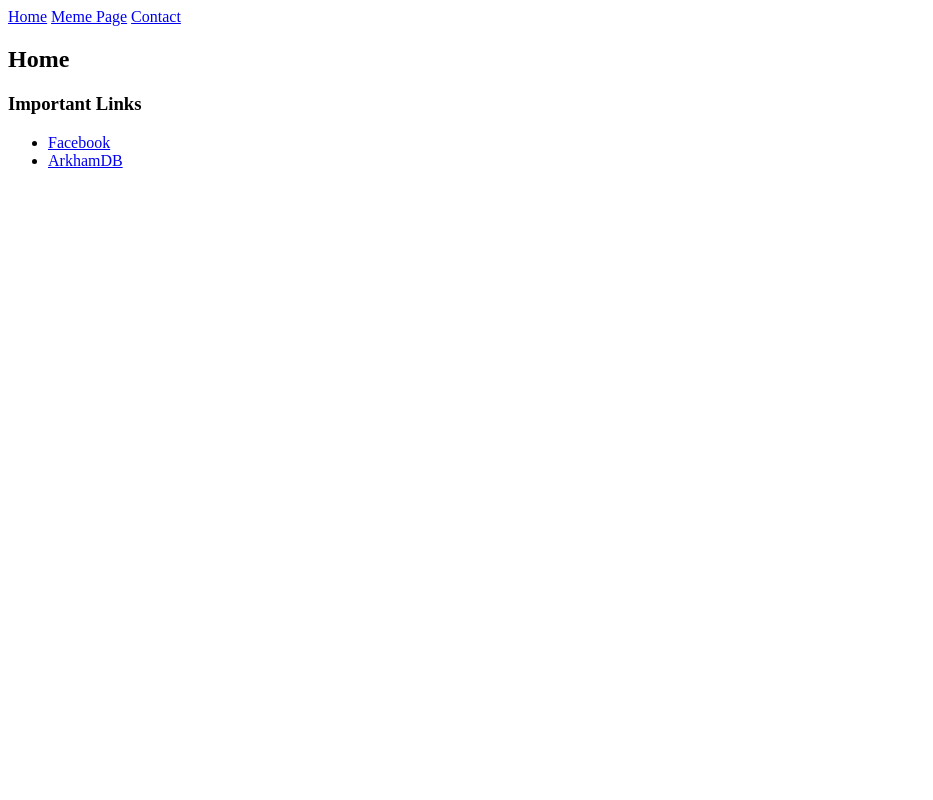
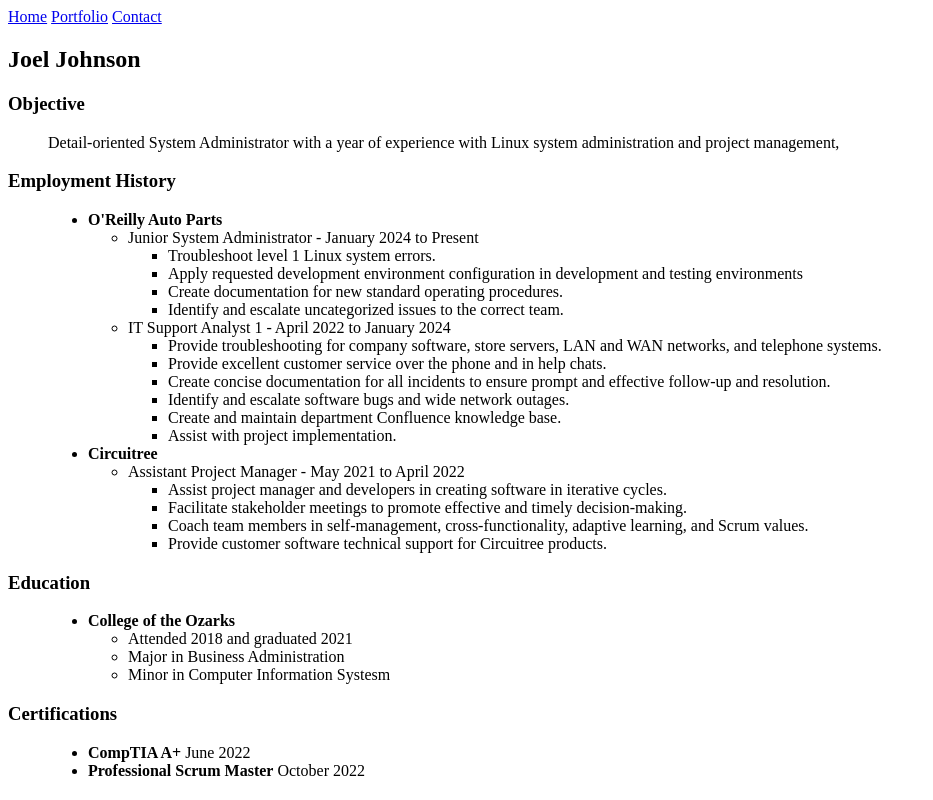
Before and after one commit to Joel-B-Johnson/web_dev, a plain HTML site: page index.html in a window 1280 px wide. Shown: the whole page, without its empty margins (0-933 px from the left). Drawn offline with Linux system fonts and the light colour scheme.

Commit message:
Portfolio website

```diff
--- a/index.html
+++ b/index.html
@@ -1,14 +1,75 @@
 <!DOCTYPE html>
-<meta charset="utf-8">
-<title>Home</title>
+<html lang="en">
+<head>
+    <title>Home</title>
+    <meta charset="utf-8">
+</head>
+<body>
+<title>Joel Johnson</title>
 <nav>
     <a href="index.html">Home</a>
-    <a href="other.html">Meme Page</a>
+    <a href="protfolio.html">Portfolio</a>
     <a href="contact.html">Contact</a>
 </nav>
-<h2>Home</h2>
-<h3>Important Links</h3>
-<ul>
-    <li><a href="https://www.facebook.com">Facebook</a></li>
-    <li><a href="https://www.arkhamdb.com">ArkhamDB</a></li>
-</ul>
+<h2>Joel Johnson</h2>
+<dl>
+    <dt><h3>Objective</h3></dt>
+    <dd>
+        Detail-oriented System Administrator with a year of experience with Linux system administration and
+        project management,
+    </dd>
+    <dt><h3>Employment History</h3></dt>
+    <dd>
+        <ul>
+            <li><strong>O'Reilly Auto Parts</strong></li>
+                <ul>
+                    <li>Junior System Administrator - January 2024 to Present</li>
+                        <ul>
+                            <li>Troubleshoot level 1 Linux system errors.</li>
+                            <li>Apply requested development environment configuration in development and testing environments</li>
+                            <li>Create documentation for new standard operating procedures.</li>
+                            <li>Identify and escalate uncategorized issues to the correct team.</li>
+                        </ul>
+                    <li>IT Support Analyst 1 - April 2022 to January 2024</li>
+                        <ul>
+                            <li>Provide troubleshooting for company software, store servers, LAN and WAN networks, and telephone systems.</li>
+                            <li>Provide excellent customer service over the phone and in help chats.</li>
+                            <li>Create concise documentation for all incidents to ensure prompt and effective follow-up and resolution.</li>
+                            <li>Identify and escalate software bugs and wide network outages.</li>
+                            <li>Create and maintain department Confluence knowledge base.</li>
+                            <li>Assist with project implementation.</li>
+                        </ul>
+                </ul>
+            <li><strong>Circuitree</strong></li>
+                <ul>
+                    <li>Assistant Project Manager - May 2021 to April 2022</li>
+                        <ul>
+                            <li>Assist project manager and developers in creating software in iterative cycles.</li>
+                            <li>Facilitate stakeholder meetings to promote effective and timely decision-making.</li>
+                            <li>Coach team members in self-management, cross-functionality, adaptive learning, and Scrum values.</li>
+                            <li>Provide customer software technical support for Circuitree products.</li>
+                        </ul>
+                </ul>
+        </ul>
+    </dd>
+    <dt><h3>Education</h3></dt>
+    <dd>
+        <ul>
+            <li><strong>College of the Ozarks</strong></li>
+                <ul>
+                    <li>Attended 2018 and graduated 2021</li>
+                    <li>Major in Business Administration</li>
+                    <li>Minor in Computer Information Systesm</li>
+                </ul>
+        </ul>
+    </dd>
+    <dt><h3>Certifications</h3></dt>
+    <dd>
+        <ul>
+            <li><strong>CompTIA A+</strong> June 2022</li>
+            <li><strong>Professional Scrum Master</strong> October 2022</li>
+        </ul>
+    </dd>
+</dl>
+</body>
+</html>
```
Also changed, not shown: contact.html (+13 -2 lines), other.html (deleted, +0 -10 lines), protfolio.html (added, +15 -0 lines).
